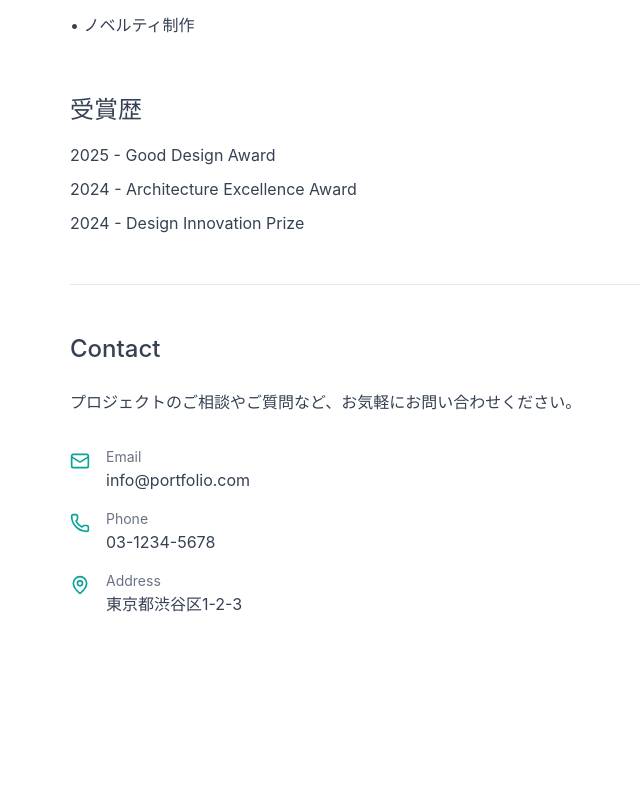
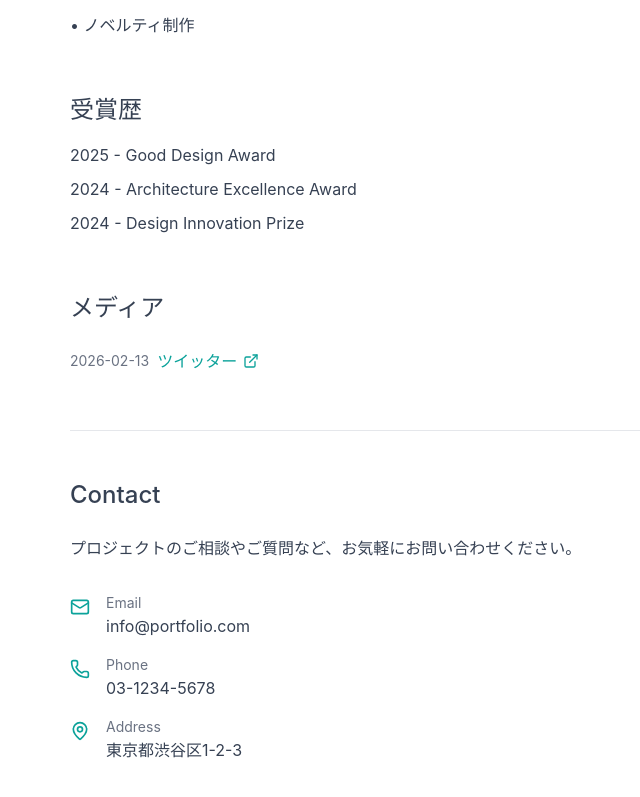
Before and after one commit to yadanium/Yada_folio_2026, a React (Vite) app: page /about in a window 1280 px wide. Shown: the part 1305-2102 px from the top of the page, without its empty margins (146-786 px from the left). Before the commit the page ends 1970 px from the top, so only its background shows below. Built offline with nearby package versions, Linux system fonts and the light colour scheme.

Commit message:
add_media

```diff
--- /dev/null
+++ b/src/app/data/media.ts
@@ -0,0 +1,14 @@
+export interface MediaItem {
+  date: string;
+  title: string;
+  url: string;
+}
+
+export const mediaItems: MediaItem[] = [
+  {
+    date: "2026-02-13",
+    title: "ツイッター",
+    url: "https://x.com/yada_kaeru",
+  },
+  // 追加のメディア掲載はこの配列に追記してください
+];
--- a/src/app/pages/About.tsx
+++ b/src/app/pages/About.tsx
@@ -1,6 +1,7 @@
-import { Mail, Phone, MapPin } from "lucide-react";
+import { Mail, Phone, MapPin, ExternalLink } from "lucide-react";
 import { motion } from "motion/react";
 import { ScrollToTopButton } from "../components/ScrollToTopButton";
+import { mediaItems } from "../data/media";
 
 const headerImage = "/images/common/header2.png";
 const profileImage = "/images/common/profile.png";
@@ -80,6 +81,29 @@ export function About() {
             </ul>
           </div>
 
+          <div className="pt-8">
+            <h2 className="text-2xl mb-4">メディア</h2>
+            <ul className="space-y-4">
+              {mediaItems.map((item, index) => (
+                <li key={index} className="flex items-center gap-2 py-2 border-b border-gray-100 last:border-0">
+                  <span className="text-sm text-gray-500 shrink-0">{item.date}</span>
+                  <a
+                    href={item.url}
+                    target="_blank"
+                    rel="noopener noreferrer"
+                    className="flex items-center gap-1.5 text-[#0BA29A] hover:underline font-medium"
+                  >
+                    {item.title}
+                    <ExternalLink className="w-4 h-4 shrink-0" />
+                  </a>
+                </li>
+              ))}
+            </ul>
+            {mediaItems.length === 0 && (
+              <p className="text-gray-500 text-sm">掲載情報はありません。</p>
+            )}
+          </div>
+
           <div className="pt-12 border-t border-gray-200 mt-12">
             <h2 className="text-2xl mb-6">Contact</h2>
             <p className="mb-8">
```
